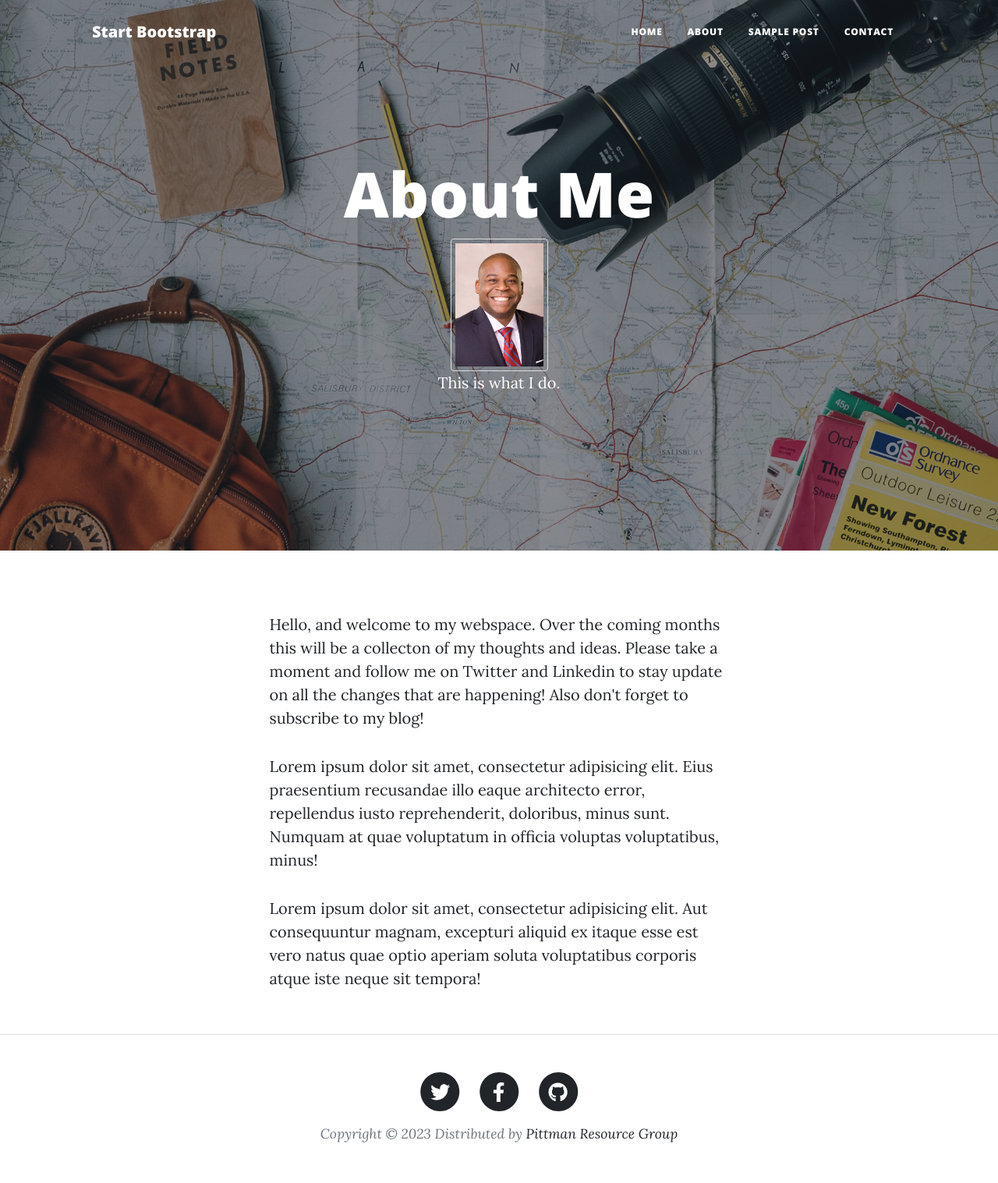
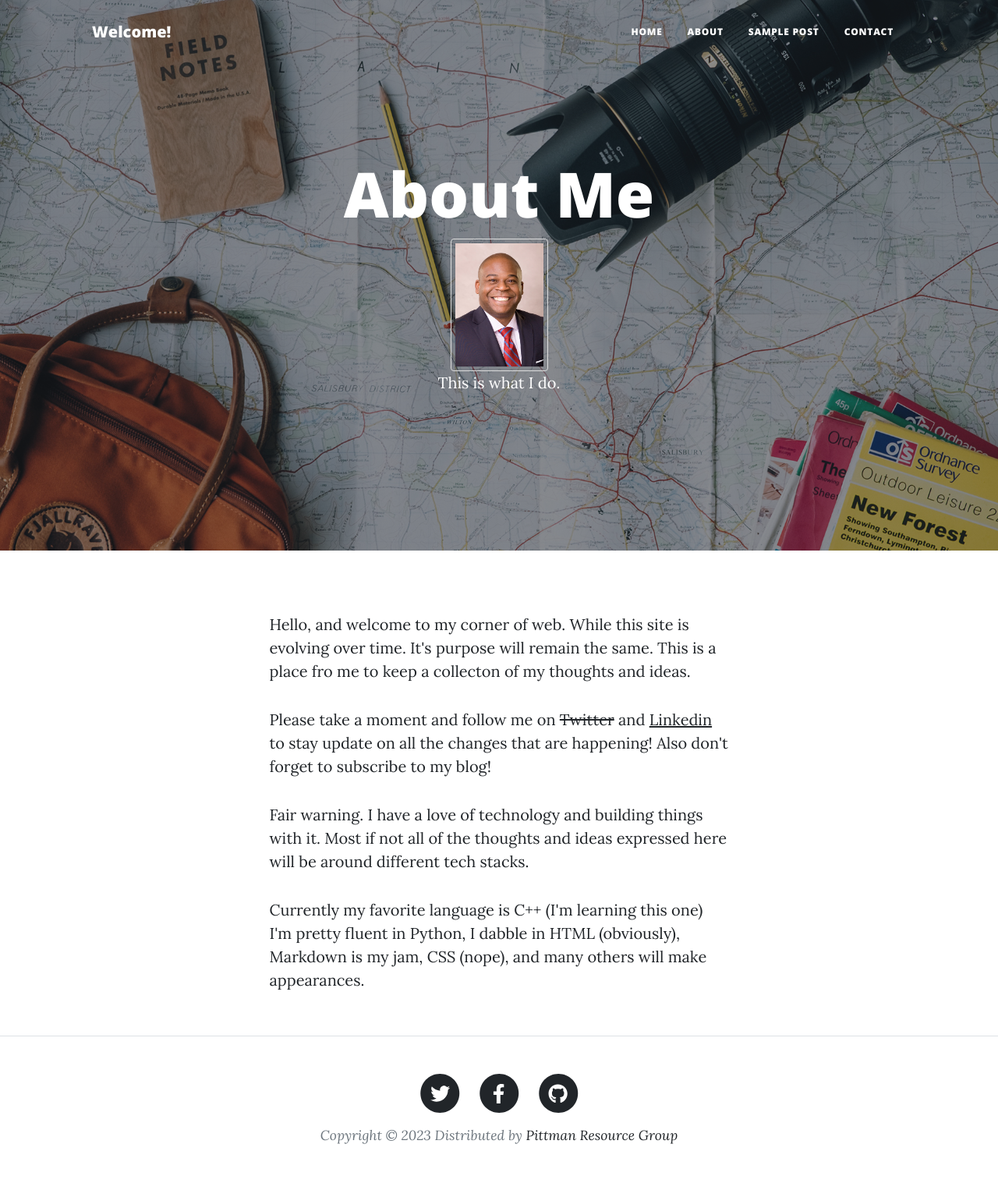
Before and after one commit to kejrp23/flaskblog, a Flask app: page /about in a window 1280 px wide. Shown: the whole page at 78% size. Before the commit the page ends 1465 px from the top, so only its background shows below. Run offline with Flask 2, Linux system fonts and the light colour scheme; parts of the project's set-up code (start-up, migrations or seed data) failed here and were passed over; some libraries are stand-ins or nearby versions.

Commit message:
Minor adjustments

```diff
--- a/main.py
+++ b/main.py
@@ -1,7 +1,10 @@
 from flask import Flask, render_template
+import requests
 import datetime
-import myemail
+#import myemail
 
+url = 'https://api.npoint.io/4c57b38e46d5120b6da8'
+content = requests.get(url).json()
 
 year = datetime.datetime.now().year
 
--- a/templates/about.html
+++ b/templates/about.html
@@ -1,23 +1,8 @@
 <!DOCTYPE html>
 <html lang="en">
-    <head>
-        <meta charset="utf-8" />
-        <meta name="viewport" content="width=device-width, initial-scale=1, shrink-to-fit=no" />
-        <meta name="description" content="" />
-        <meta name="author" content="" />
-        <link rel="stylesheet" href="../static/css/styles.css">
-        <title>Clean Blog - Start Bootstrap Theme</title>
-        <link rel="icon" type="image/x-icon" href="static/img/favicon.ico" />
-        <!-- Font Awesome icons (free version)-->
-        <script src="https://use.fontawesome.com/releases/v6.1.0/js/all.js" crossorigin="anonymous"></script>
-        <!-- Google fonts-->
-        <link href="https://fonts.googleapis.com/css?family=Lora:400,700,400italic,700italic" rel="stylesheet" type="text/css" />
-        <link href="https://fonts.googleapis.com/css?family=Open+Sans:300italic,400italic,600italic,700italic,800italic,400,300,600,700,800" rel="stylesheet" type="text/css" />
-        <!-- Core theme CSS (includes Bootstrap)-->
-        <link href="css/styles.css" rel="stylesheet" />
-    </head>
+  {% include 'header.html' %}
     <body>
-        {% include 'header.html' %}
+
         <!-- Page Header-->
         <header class="masthead" style="background-image: url('static/img/about-bg.jpg')">
             <div class="container position-relative px-4 px-lg-5">
@@ -44,9 +29,10 @@
             <div class="container px-4 px-lg-5">
                 <div class="row gx-4 gx-lg-5 justify-content-center">
                     <div class="col-md-10 col-lg-8 col-xl-7">
-                        <p>Hello, and welcome to my webspace. Over the coming months this will be a collecton of my thoughts and ideas. Please take a moment and follow me on Twitter and Linkedin to stay update on all the changes that are happening! Also don't forget to subscribe to my blog!</p>
-                        <p>Lorem ipsum dolor sit amet, consectetur adipisicing elit. Eius praesentium recusandae illo eaque architecto error, repellendus iusto reprehenderit, doloribus, minus sunt. Numquam at quae voluptatum in officia voluptas voluptatibus, minus!</p>
-                        <p>Lorem ipsum dolor sit amet, consectetur adipisicing elit. Aut consequuntur magnam, excepturi aliquid ex itaque esse est vero natus quae optio aperiam soluta voluptatibus corporis atque iste neque sit tempora!</p>
+                        <p>Hello, and welcome to my corner of web. While this site is evolving over time. It's purpose will remain the same. This is a place fro me to keep a collecton of my thoughts and ideas.</p>
+                        <p>Please take a moment and follow me on <strike>Twitter</strike> and <a href=''>Linkedin</a> to stay update on all the changes that are happening! Also don't forget to subscribe to my blog!</p>
+                        <p>Fair warning. I have a love of technology and building things with it. Most if not all of the thoughts and ideas expressed here will be around different tech stacks. </p>
+                        <p>Currently my favorite language is C++ (I'm learning this one) I'm pretty fluent in Python, I dabble in HTML (obviously), Markdown is my jam, CSS (nope), and many others will make appearances. </p>
                     </div>
                 </div>
             </div>
--- a/templates/footer.html
+++ b/templates/footer.html
@@ -1 +1,3 @@
+
+
 <div class="small text-center text-muted fst-italic">Copyright &copy; {{ year}} Distributed by <a href="Http://www.pittmanresourcegroup.com">Pittman Resource Group</a></div>
--- a/templates/header.html
+++ b/templates/header.html
@@ -16,7 +16,7 @@
     <meta name="viewport" content="width=device-width, initial-scale=1, shrink-to-fit=no" />
     <meta name="description" content="" />
     <meta name="author" content="" />
-    <title>Jason's Programming Blog</title>
+    <title>Welcome | Jason R. Pittman (Personal - Website)</title>
     <link rel="icon" type="image/x-icon" href="static/img/vim-favicon.ico" />
     <!-- Font Awesome icons (free version)-->
     <script src="https://use.fontawesome.com/releases/v6.1.0/js/all.js" crossorigin="anonymous"></script>
@@ -30,7 +30,7 @@
     <!-- Navigation-->
     <nav class="navbar navbar-expand-lg navbar-light" id="mainNav">
         <div class="container px-4 px-lg-5">
-            <a class="navbar-brand" href="index.html">Start Bootstrap</a>
+            <a class="navbar-brand" href="index.html">Welcome!</a>
             <button class="navbar-toggler" type="button" data-bs-toggle="collapse" data-bs-target="#navbarResponsive" aria-controls="navbarResponsive" aria-expanded="false" aria-label="Toggle navigation">
                 Menu
                 <i class="fas fa-bars"></i>
```
Also changed, not shown: templates/index.html (+6 -6 lines).
